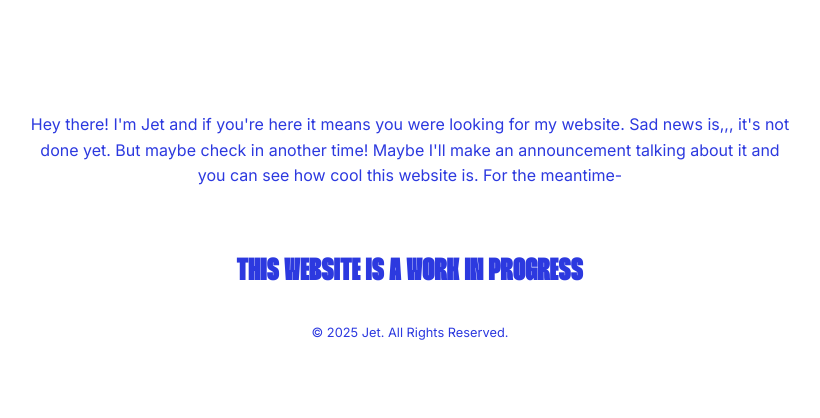
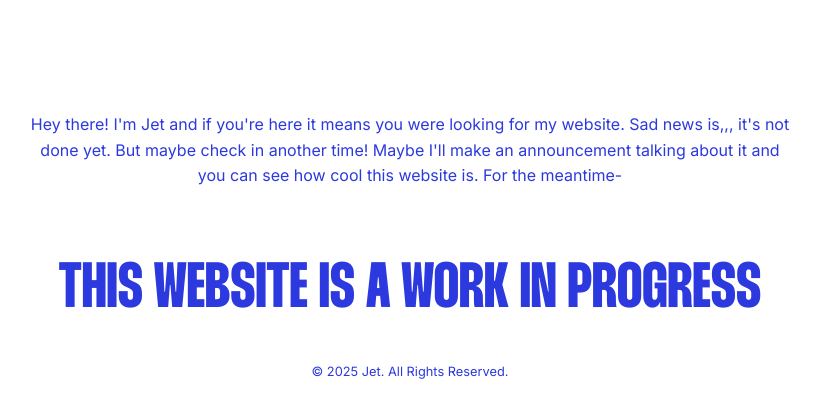
Before and after one commit to synchartz/jet-portfolio, a plain HTML site: page index.html in a window 1280 px wide. Shown: the whole page, without its empty margins (230-1050 px from the left). Drawn offline with Linux system fonts and the light colour scheme.

Commit message:
Thunder font changes

```diff
--- a/css/base/fonts.css
+++ b/css/base/fonts.css
@@ -1,5 +1,5 @@
 @font-face {
-    font-family: Thunder-BlackLC;
-    src: url(../../assets/fonts/Thunder-BlackLC.ttf);
+    font-family: Thunder-BoldLC;
+    src: url(../../assets/fonts/Thunder-BoldLC.ttf);
     font-weight: bold;
 }
--- a/css/base/variables.css
+++ b/css/base/variables.css
@@ -4,7 +4,7 @@
     --color-text: #2c2d32;
 
     --font-base: 'Inter', sans-serif;
-    --font-heading: 'Thunder-BlackLC', sans-serif;
+    --font-heading: 'Thunder-BoldLC', sans-serif;
 
     --fs-xs: 0.75rem;
     --fs-sm: 0.875rem;
--- a/css/pages/index.css
+++ b/css/pages/index.css
@@ -9,6 +9,7 @@
 #temporary-message {
     text-align: center;
     color: var(--color-primary);
+    font-size: 4rem;
 }
 
 @media (max-width: 800px) {
```
Also changed, not shown: assets/fonts/Thunder-BlackLC.ttf (deleted), assets/fonts/Thunder-BoldLC.ttf (added).
